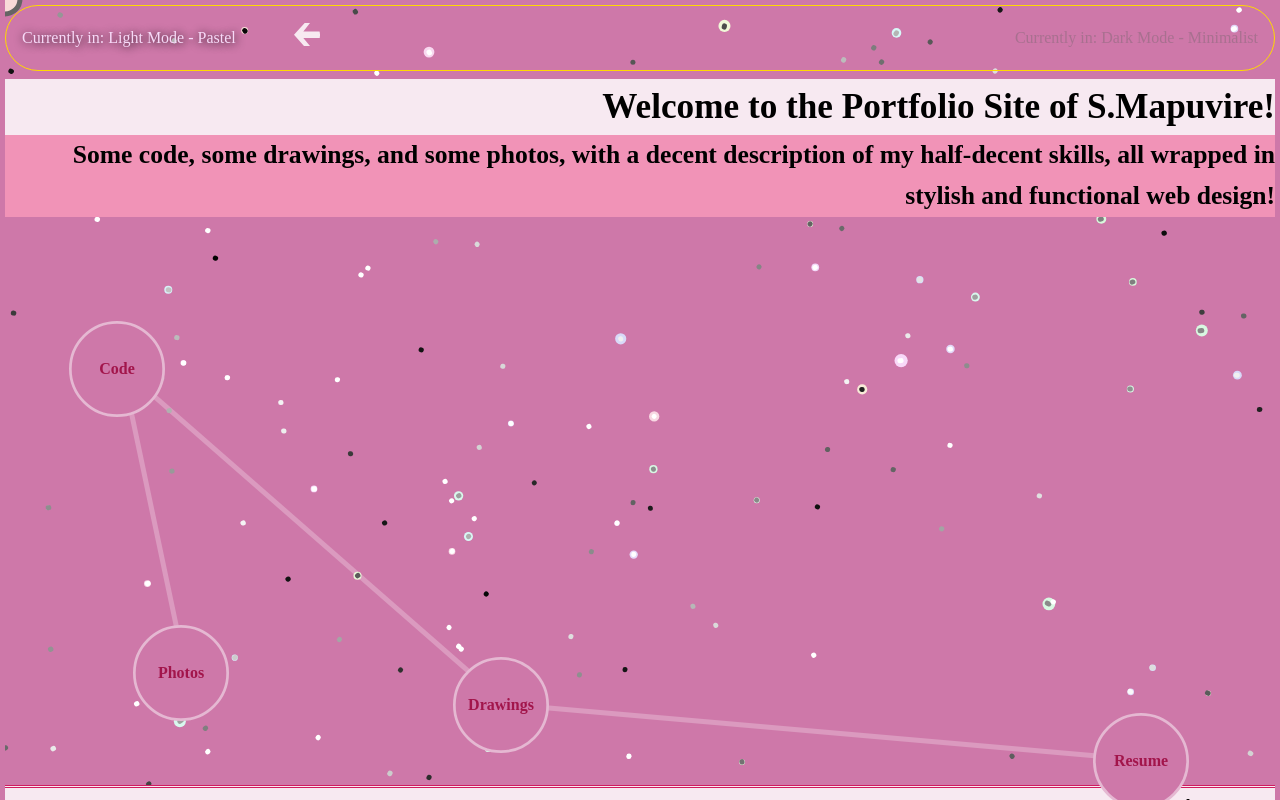
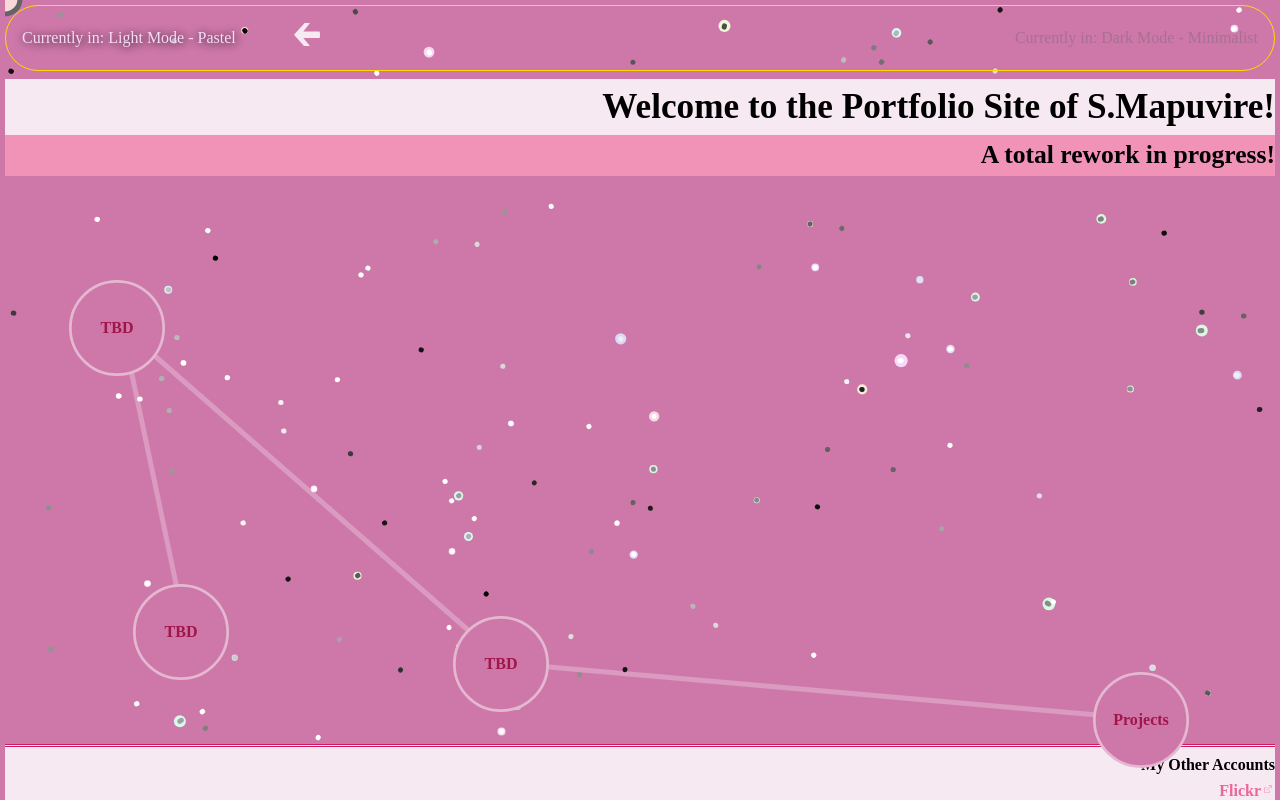
Before and after one commit to S-Mapuvire/theMess, a Vue app: page / in a window 1280 px wide. Shown: the top 800 px of the page. Built offline with nearby package versions, Linux system fonts and the light colour scheme.

Commit message:
Update HomeView.vue
Disabled and renamed links, changed subtitle

```diff
--- a/src/views/HomeView.vue
+++ b/src/views/HomeView.vue
@@ -11,7 +11,7 @@ import CanvasItem from '@/components/CanvasItem.vue'
 import MyHeader from '@/components/MyHeader.vue'
 
 const mainHeader = "Welcome to the Portfolio Site of S.Mapuvire!";
-const subHeader = "Some code, some drawings, and some photos, with a decent description of my half-decent skills, all wrapped in stylish and functional web design!";
+const subHeader = "A total rework in progress!";
 
 window.addEventListener('resize', (e)=>{
     refresh();
@@ -36,19 +36,19 @@ const refresh = () => window.location.reload();
         <nav id="links-container">
           <ul>
             <li class="link-box" id="photos">
-              <RouterLink class="link" to="/photos">Photos</RouterLink>
+              <RouterLink class="link" to="">TBD</RouterLink>
             </li>
             <li class="link-box" id="code">
-              <RouterLink class="link" to="/code">Code</RouterLink>
+              <RouterLink class="link" to="">TBD</RouterLink>
             </li>
             <!-- <li class="link-box" id="cooking">
               <a class="link" href="Cooking.html">Cooking</a>
             </li> -->
             <li class="link-box" id="drawing">
-              <RouterLink class="link" to="/drawings">Drawings</RouterLink>
+              <RouterLink class="link" to="">TBD</RouterLink>
             </li>
             <li class="link-box" id="resume">
-              <RouterLink class="link" to="/resume">Resume</RouterLink>
+              <RouterLink class="link" to="/projects">Projects</RouterLink>
             </li>
           </ul>
         </nav>
```
